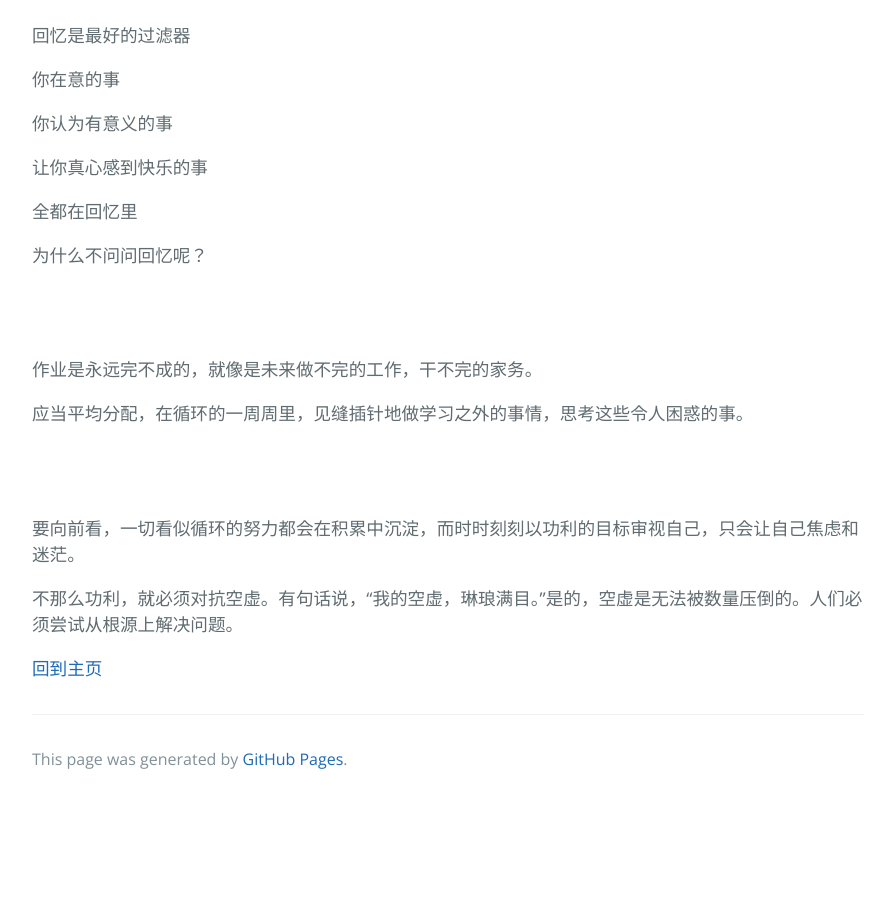
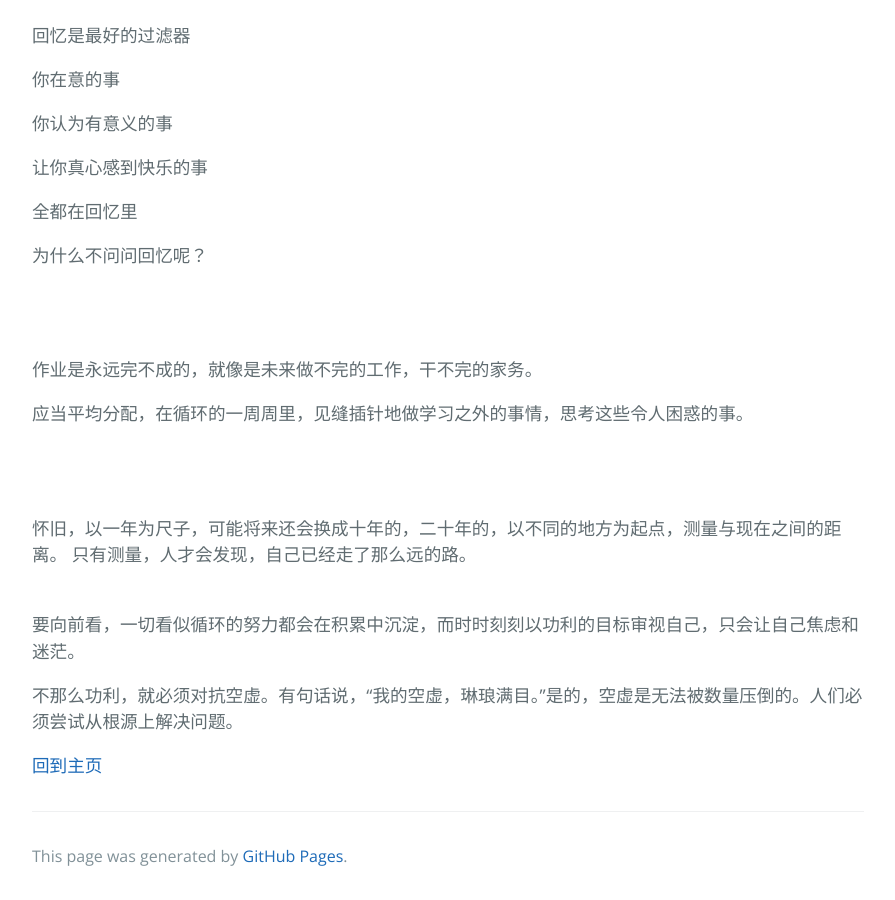
Before and after one commit to Seroliya/Seroliya.github.io, a Jekyll site: the page built from docs/拾缀集.md, in a window 1280 px wide and 900 px high, scrolled down 652 px. Shown: the whole window, without its empty margins (192-1087 px from the left). Built offline with Jekyll 4.4.1, drawn with Linux system fonts in a browser that asks for light colours; before the commit the page ends 1455 px from its top, so only the background shows below that.

Commit message:
Update 拾缀集.md

```diff
--- a/docs/拾缀集.md
+++ b/docs/拾缀集.md
@@ -36,6 +36,11 @@ description: Fragments of time
 <br>
 <br>
 
+怀旧，以一年为尺子，可能将来还会换成十年的，二十年的，以不同的地方为起点，测量与现在之间的距离。
+只有测量，人才会发现，自己已经走了那么远的路。
+<br>
+<br>
+
 要向前看，一切看似循环的努力都会在积累中沉淀，而时时刻刻以功利的目标审视自己，只会让自己焦虑和迷茫。
 
 不那么功利，就必须对抗空虚。有句话说，“我的空虚，琳琅满目。”是的，空虚是无法被数量压倒的。人们必须尝试从根源上解决问题。
```
